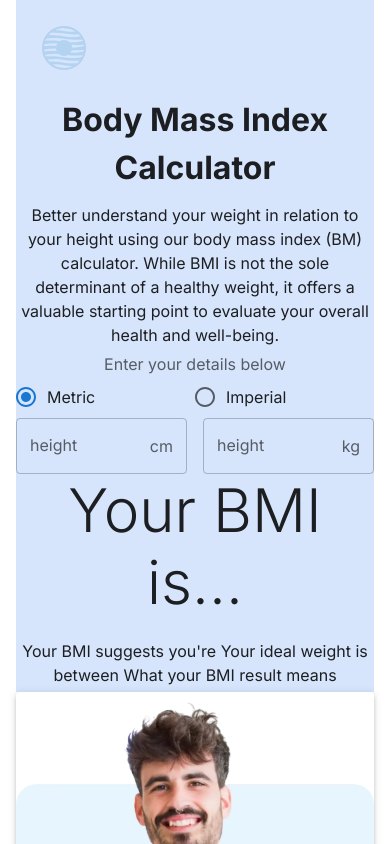
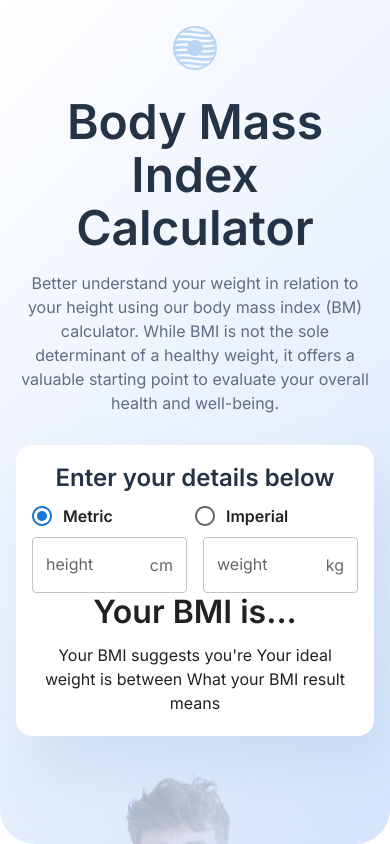
Before and after one commit to queseri/bmi-calculator, a React (Vite) app: page / in a window 390 px wide. Shown: the top 844 px of the page. Built offline with nearby package versions, Linux system fonts and the light colour scheme.

Commit message:
mobile header layout

```diff
--- a/src/App.tsx
+++ b/src/App.tsx
@@ -41,42 +41,95 @@ function App() {
 
   return (
     <Container>
-      <Box
-        component={"header"}
+      {/* HEADER START */}
+      <Box component={"header"}>
+        <Grid container justifyContent={"center"} alignItems={"center"}>
+          <Grid item component={"a"} href="/">
+            <img className="logo" src={Logo} alt="Bmi" />
+          </Grid>
+        </Grid>
+
+        <Grid container justifyContent={"center"} alignItems={"center"}>
+          <Grid
+            item
+            xs={12}
+            sm={6}
             sx={{
-          backgroundColor: "#D6E5FC",
-          backgroundSize: "",
-          /*
-          "&:before": {
+              zIndex: 2,
+              "&::before": {
                 position: "absolute",
                 content: '""',
+                top: 0,
                 left: 0,
-            top: 0,
-            width: "100%",
+                width: {
+                  xs: "100%",
+                  md: "65%",
+                },
                 height: "100%",
-            backgroundColor: "red"
-          }, */
+                // backgroundColor: "#D6E5FC",
+                zIndex: -1,
+                borderRadius: "0px 0px 35px 35px",
+                // border: "1px solid #000",
+                background:
+                  "linear-gradient(315deg, #D6E5FC 0%, rgba(214, 252, 254, 0.00) 100%)",
+              },
             }}
           >
-        <a href="/">
-          <img className="logo" src={Logo} alt="Bmi" />
-        </a>
-        <Grid container justifyContent={"center"} alignItems={"center"}>
-          <Grid item xs={12} sm={6}>
-            <Typography variant="h1" gutterBottom sx={{ fontSize: "2rem" }}>
+            <Typography
+              variant="h1"
+              gutterBottom
+              sx={{
+                fontSize: "3rem",
+                color: "hsla(215, 31%, 21%, 1)",
+                fontWeight: 600,
+                lineHeight: 1.1,
+              }}
+            >
               Body Mass Index Calculator
             </Typography>
-            <Typography variant="body1" gutterBottom>
+            <Typography
+              variant="body1"
+              gutterBottom
+              sx={{
+                color: "hsla(215, 17%, 44%, 1)",
+                lineHeight: 1.5,
+              }}
+            >
               Better understand your weight in relation to your height using our
               body mass index (BM) calculator. While BMI is not the sole
               determinant of a healthy weight, it offers a valuable starting
               point to evaluate your overall health and well-being.
             </Typography>
           </Grid>
-          <Grid item xs={12} sm={6}>
-            <Box component={"form"} noValidate>
+          <Grid
+            item
+            xs={12}
+            sm={6}
+            sx={{
+              zIndex: 2,
+            }}
+          >
+            <Box
+              component={"form"}
+              noValidate
+              sx={{
+                borderRadius: "16px",
+                background: "#FFF",
+                margin: "24px auto",
+                padding: "16px",
+                boxShadow: "16px 32px 56px 0px rgba(143, 174, 207, 0.25)",
+              }}
+            >
               <FormControl fullWidth>
-                <FormLabel id="measurement" aria-hidden={true}>
+                <FormLabel
+                  id="measurement"
+                  aria-hidden={true}
+                  sx={{
+                    fontSize: "1.5rem",
+                    fontWeight: 600,
+                    color: "hsla(215, 31%, 21%, 1)",
+                  }}
+                >
                   Enter your details below
                 </FormLabel>
                 <RadioGroup
@@ -90,6 +143,9 @@ function App() {
                   <FormControlLabel
                     sx={{
                       flex: "1 1",
+                      "& .MuiFormControlLabel-label": {
+                        fontWeight: 600,
+                      },
                     }}
                     value="metric"
                     control={<Radio />}
@@ -98,6 +154,9 @@ function App() {
                   <FormControlLabel
                     sx={{
                       flex: "1 1",
+                      "& .MuiFormControlLabel-label": {
+                        fontWeight: 600,
+                      },
                     }}
                     value="imperial"
                     control={<Radio />}
@@ -107,7 +166,14 @@ function App() {
               </FormControl>
               {value === "metric" ? <Metric /> : <Imperial />}
               <Box>
-                <Typography variant="h2" gutterBottom>
+                <Typography
+                  variant="h2"
+                  gutterBottom
+                  sx={{
+                    fontSize: "2rem",
+                    fontWeight: 600,
+                  }}
+                >
                   Your BMI is...
                 </Typography>
                 <Typography variant="body1" gutterBottom>
@@ -119,10 +185,22 @@ function App() {
           </Grid>
         </Grid>
       </Box>
+      {/* HEADER END */}
+      {/* MAIN START */}
       <Box component={"main"}>
-        <Paper elevation={3}>
+        <Paper elevation={0}>
           <img src={ManEating} alt="man eating with sticks" />
           <Box>
+            <Typography
+              variant="h2"
+              gutterBottom
+              sx={{
+                fontSize: "2rem",
+                fontWeight: 600,
+              }}
+            >
+              What does your BMI result mean?
+            </Typography>
             <Typography variant="body1">
               {" "}
               A BMI range of 18.5 to 24.9 is considered a 'healthy weight.'
@@ -138,7 +216,7 @@ function App() {
         <Grid container spacing={4}>
           <Grid item>
             <img src={Eating} alt="" />
-            <Typography variant="h2"> Healthy eating</Typography>
+            <Typography variant="h3"> Healthy eating</Typography>
             <Typography variant="body1">
               {" "}
               Healthy eating promotes weight control, disease prevention, better
@@ -147,7 +225,7 @@ function App() {
           </Grid>
           <Grid item>
             <img src={Exercising} alt="" />
-            <Typography variant="h2">Regular exercise</Typography>
+            <Typography variant="h3">Regular exercise</Typography>
             <Typography variant="body1">
               Exercise improves fitness, aids weight control, elevates mood, and
               reduces disease risk, fostering wellness and longevity.
@@ -155,7 +233,7 @@ function App() {
           </Grid>
           <Grid item>
             <img src={Sleep} alt="" />
-            <Typography variant="h2">Adequate sleep </Typography>
+            <Typography variant="h3">Adequate sleep </Typography>
             <Typography variant="body1">
               {" "}
               Sleep enhances mental clarity, emotional stability, and physical
@@ -163,8 +241,9 @@ function App() {
             </Typography>
           </Grid>
         </Grid>
-        <Container>
-          <Box>
+
+        <Grid container>
+          <Grid item>
             <Typography variant="h2">Limitations of BMI</Typography>
             <Typography>
               Although BMI is often a practical indicator of healthy weight, it
@@ -172,7 +251,7 @@ function App() {
               consider their BMI outcomes, and in certain cases, the measurement
               may not be beneficial to use.
             </Typography>
-          </Box>
+          </Grid>
           <Grid container>
             <Grid item>
               <Paper elevation={3}>
@@ -229,8 +308,9 @@ function App() {
               </Paper>
             </Grid>
           </Grid>
-        </Container>
+        </Grid>
       </Box>
+      {/* MAIN END */}
     </Container>
   );
 }
--- a/src/components/Imperial.tsx
+++ b/src/components/Imperial.tsx
@@ -5,12 +5,12 @@ function Imperial() {
   return (
     <Box component={Grid} container rowGap={2}>
       <Grid container columnGap={2} flexDirection={"row"} flexWrap={"nowrap"}>
-        <InputText measure="ft" />
-        <InputText measure="in" />
+        <InputText measure="ft" label="height" />
+        <InputText measure="in" label="height"/>
       </Grid>
       <Grid container columnGap={2} flexDirection={"row"} flexWrap={"nowrap"}>
-        <InputText measure="st" />
-        <InputText measure="lbs" />
+        <InputText measure="st" label="weight"/>
+        <InputText measure="lbs" label="weight"/>
       </Grid>
     </Box>
   );
--- a/src/components/InputText.tsx
+++ b/src/components/InputText.tsx
@@ -1,13 +1,13 @@
 import { FormControl, InputAdornment, TextField } from "@mui/material";
 
-function InputText(props: { measure: string }) {
+function InputText(props: { measure: string, label: string }) {
   function onChange(evt: { target: { value: any; }; }) {
     console.log(evt.target.value);
   }
   return (
     <FormControl fullWidth variant="filled">
       <TextField
-        label="height"
+        label={props.label}
         variant={"outlined"}
         onChange={onChange}
         InputProps={{
--- a/src/components/Metric.tsx
+++ b/src/components/Metric.tsx
@@ -1,19 +1,15 @@
-import {
-  Box,
-  FormControl,
-  Grid,
-} from "@mui/material";
+import { Box, FormControl, Grid } from "@mui/material";
 import InputText from "./InputText";
 
 function Metric() {
   return (
     <Grid container columnGap={2} flexDirection={"row"} flexWrap={"nowrap"}>
       <Box component={Grid} item xs={6}>
-        <InputText measure="cm" />
+        <InputText measure="cm" label="height" />
       </Box>
       <Box component={Grid} item xs={6}>
         <FormControl fullWidth variant="standard">
-          <InputText measure="kg" />
+          <InputText measure="kg" label="weight" />
         </FormControl>
       </Box>
     </Grid>
```
Lines whose indentation alone changed are shown as unchanged.
